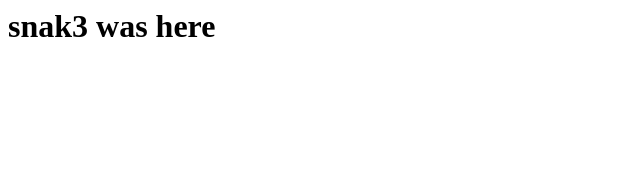
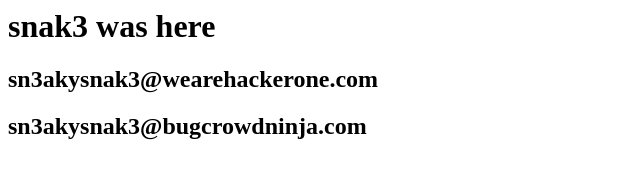
Before and after one commit to SAGEof6iixPATHS/snak3poc.github.io, a plain HTML site: page index.html in a window 1280 px wide. Shown: the whole page, without its empty margins (0-640 px from the left). Drawn offline with Linux system fonts and the light colour scheme.

Commit message:
Update index.html

```diff
--- a/index.html
+++ b/index.html
@@ -2,5 +2,7 @@
 <head><title>snak3_poc</title></head>
 <body>
 <h1>snak3 was here</h1>
+  <h2>sn3akysnak3@wearehackerone.com</h2>
+  <h2>sn3akysnak3@bugcrowdninja.com</h12>
 </body>
 </html>
```
